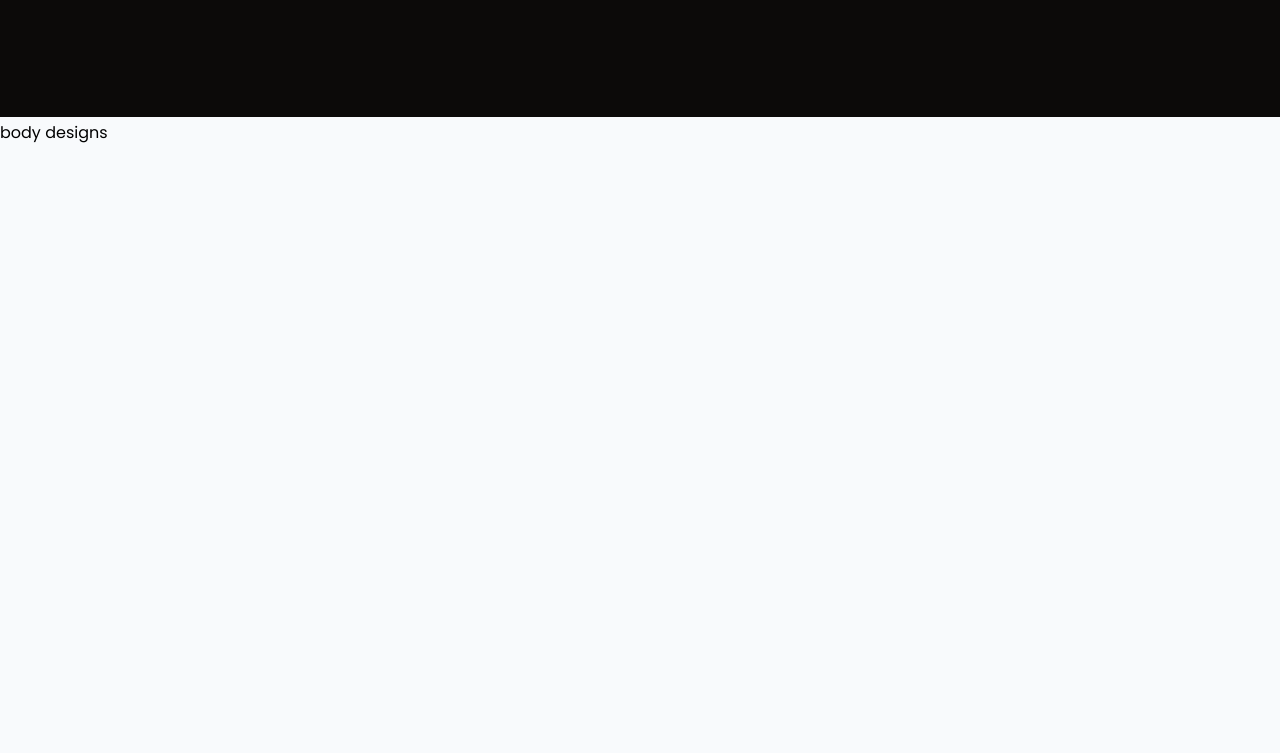
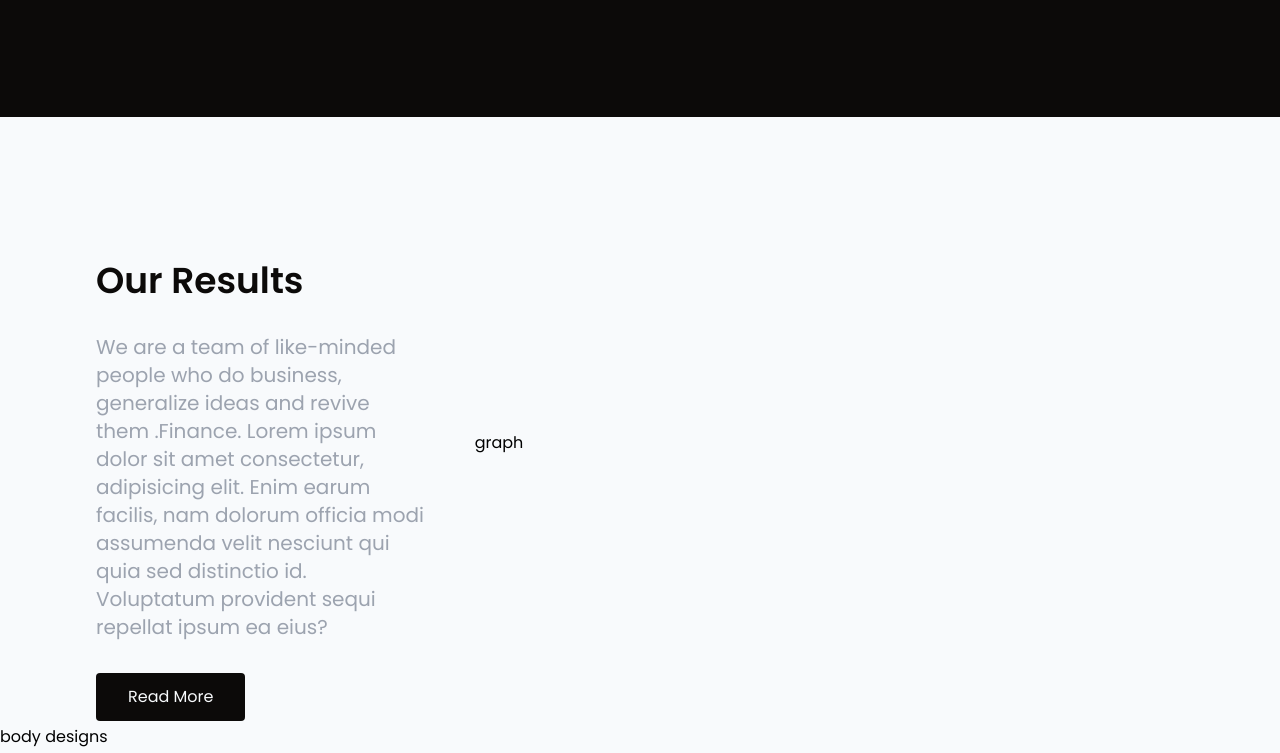
Before and after one commit to sammy-code98/no-frills, a website built with Parcel: page src/html/index.html in a window 1280 px wide. Shown: the part 763-1516 px from the top of the page. Before the commit the page ends 912 px from the top, so only its background shows below. Built offline with nearby package versions, Linux system fonts and the light colour scheme.

Commit message:
results section

```diff
--- /dev/null
+++ b/src/components/results.html
@@ -0,0 +1,12 @@
+<section class="mt-12 grid grid-cols-1 md:grid-cols-3 items-center gap-12 px-6 md:px-24">
+  <div class="mt-4 md:mt-24">
+    <h1 class="text-4xl text-primary font-bold">Our Results</h1>
+    <p class="mt-4 md:mt-8 text-secondary text-lg md:text-xl">We are a team of like-minded people who do business, generalize ideas  and revive them .Finance.
+      Lorem ipsum dolor sit amet consectetur, adipisicing elit. Enim earum facilis, nam dolorum officia modi assumenda velit nesciunt qui quia sed distinctio id. Voluptatum provident sequi repellat ipsum ea eius?
+    </p>
+     <div class="mt-4 md:mt-8">
+   <button class="bg-primary text-basic_white py-2 px-8 rounded hover:opacity-75">Read More</button>
+    </div>
+  </div>
+  <div class="md:col-span-2">graph</div>
+</section>
--- a/src/html/index.html
+++ b/src/html/index.html
@@ -21,6 +21,7 @@
   <main>
     <include src="../components/hero.html"></include>
     <include src="../components/achievement.html"></include>
+    <include src="../components/results.html"></include>
     body designs
   </main>
 </body>
```
Also changed, not shown: src/components/hero.html (+1 -1 lines).
